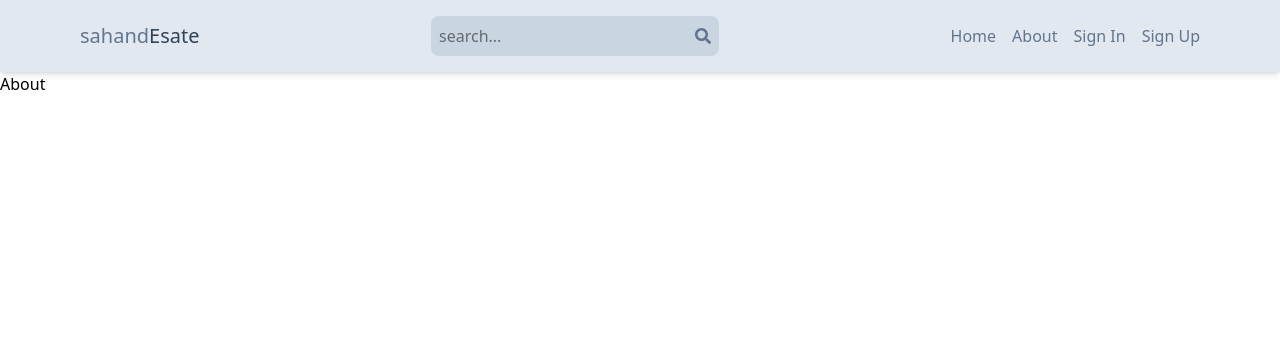
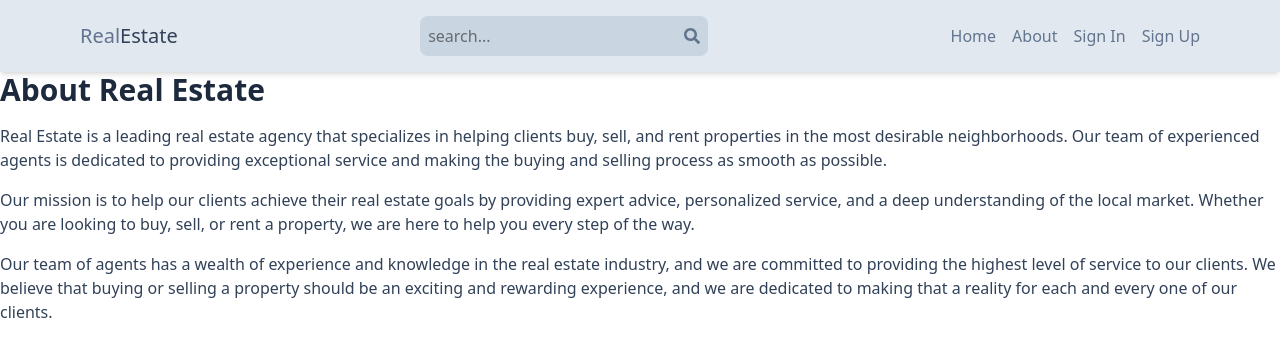
Before and after one commit to diwakaraman/Estate-Project, a React (Vite) app in the folder client/: page /about in a window 1280 px wide. Shown: the top 356 px of the page. Built offline with nearby package versions, Linux system fonts and the light colour scheme.

Commit message:
about page complete

```diff
--- a/client/src/components/Header.jsx
+++ b/client/src/components/Header.jsx
@@ -8,8 +8,8 @@ export default function Header() {
         <Link to='/'>
 
       <h1 className='text-bold text-sm sm:text-xl flex-wrap'>
-        <span className='text-slate-500'>sahand</span>
-        <span className='text-slate-700'>Esate</span>
+        <span className='text-slate-500'>Real</span>
+        <span className='text-slate-700'>Estate</span>
       </h1>
       </Link>
       <form className='bg-slate-300 p-2 rounded-lg flex items-center'>
--- a/client/src/pages/About.jsx
+++ b/client/src/pages/About.jsx
@@ -2,6 +2,18 @@ import React from 'react'
 
 export default function About() {
   return (
-    <div>About</div>
+    <div>
+     <h1 className='text-3xl font-bold mb-4 text-slate-800'>About Real Estate</h1>
+
+      <p className='mb-4 text-slate-700'>Real Estate is a leading real estate agency that specializes in helping clients buy, sell, and rent properties in the most desirable neighborhoods. Our team of experienced agents is dedicated to providing exceptional service and making the buying and selling process as smooth as possible.</p>
+
+      <p className='mb-4 text-slate-700'>
+      Our mission is to help our clients achieve their real estate goals by providing expert advice, personalized service, and a deep understanding of the local market. Whether you are looking to buy, sell, or rent a property, we are here to help you every step of the way.
+      </p>
+
+      <p className='mb-4 text-slate-700'>Our team of agents has a wealth of experience and knowledge in the real estate industry, and we are committed to providing the highest level of service to our clients. We believe that buying or selling a property should be an exciting and rewarding experience, and we are dedicated to making that a reality for each and every one of our clients.</p>
+
+
+    </div>
   )
 }
--- a/client/src/pages/Home.jsx
+++ b/client/src/pages/Home.jsx
@@ -3,9 +3,10 @@ import { Link } from "react-router-dom";
 
 
 export default function Home() {
-  const [offerListing, setOfferListing] = useState([]);
-  const [rentListing, setRentListing] = useState([]);
-  const [saleListing, setSaleListing] = useState([]);
+  const [offerListings, setOfferListings] = useState([]);
+  const [rentListings, setRentListings] = useState([]);
+  const [saleListings, setSaleListings] = useState([]);
+  console.log(saleListings);
 
   useEffect(() => {
     const fetchOfferListings = async () => {
@@ -33,6 +34,7 @@ export default function Home() {
       try {
         const res = await fetch('/api/listing/get?type=sale&limit=4');
         const data = await res.json();
+
         setSaleListings(data);
       } catch (error) {
         log(error);
@@ -69,16 +71,70 @@ export default function Home() {
           </Link>
         </div>
 
-      {
-        /*swiper*/
-      }
-
-
+        {/* swiper */}
+        {/* <Swiper navigation>
+        {offerListings &&
+          offerListings.length > 0 &&
+          offerListings.map((listing) => (
+            <SwiperSlide>
+              <div
+                style={{
+                  background: `url(${listing.imageUrls[0]}) center no-repeat`,
+                  backgroundSize: 'cover',
+                }}
+                className='h-[500px]'
+                key={listing._id}
+              ></div>
+            </SwiperSlide>
+          ))}
+      </Swiper> */}
 
       {
         /* listing result for offer ,sale and rent*/
       }
 
+{/* <div className='max-w-6xl mx-auto p-3 flex flex-col gap-8 my-10'>
+        {offerListings && offerListings.length > 0 && (
+          <div className=''>
+            <div className='my-3'>
+              <h2 className='text-2xl font-semibold text-slate-600'>Recent offers</h2>
+              <Link className='text-sm text-blue-800 hover:underline' to={'/search?offer=true'}>Show more offers</Link>
+            </div>
+            <div className='flex flex-wrap gap-4'>
+              {offerListings.map((listing) => (
+                <ListingItem listing={listing} key={listing._id} />
+              ))}
+            </div>
+          </div>
+        )}
+        {rentListings && rentListings.length > 0 && (
+          <div className=''>
+            <div className='my-3'>
+              <h2 className='text-2xl font-semibold text-slate-600'>Recent places for rent</h2>
+              <Link className='text-sm text-blue-800 hover:underline' to={'/search?type=rent'}>Show more places for rent</Link>
+            </div>
+            <div className='flex flex-wrap gap-4'>
+              {rentListings.map((listing) => (
+                <ListingItem listing={listing} key={listing._id} />
+              ))}
+            </div>
+          </div>
+        )}
+        {saleListings && saleListings.length > 0 && (
+          <div className=''>
+            <div className='my-3'>
+              <h2 className='text-2xl font-semibold text-slate-600'>Recent places for sale</h2>
+              <Link className='text-sm text-blue-800 hover:underline' to={'/search?type=sale'}>Show more places for sale</Link>
+            </div>
+            <div className='flex flex-wrap gap-4'>
+              {saleListings.map((listing) => (
+                <ListingItem listing={listing} key={listing._id} />
+              ))}
+            </div>
+          </div>
+        )}
+      </div> */}
+
     </div>
   );
 }
```
